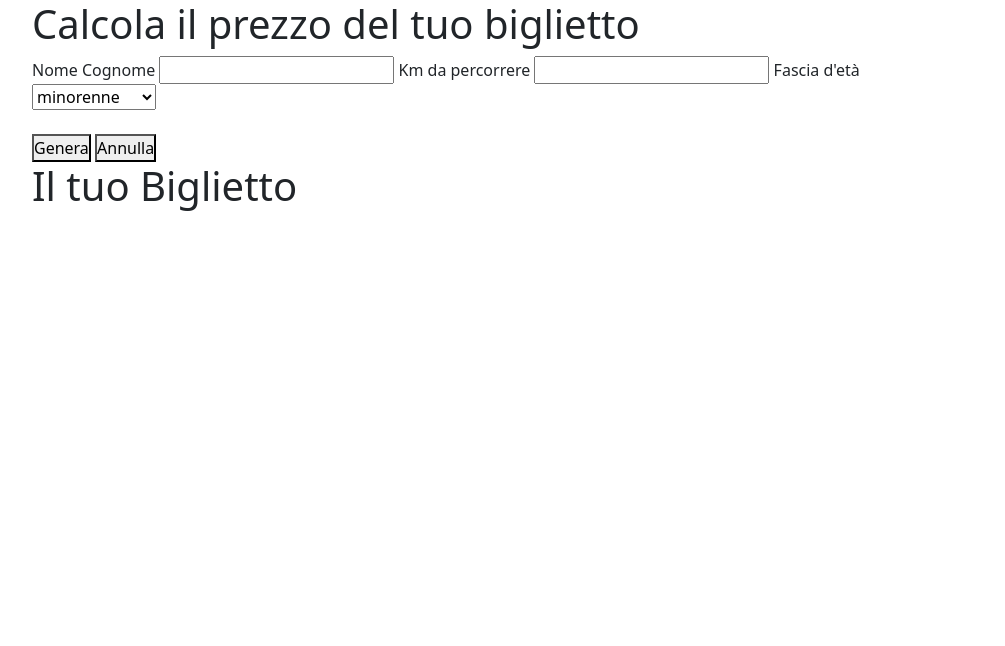
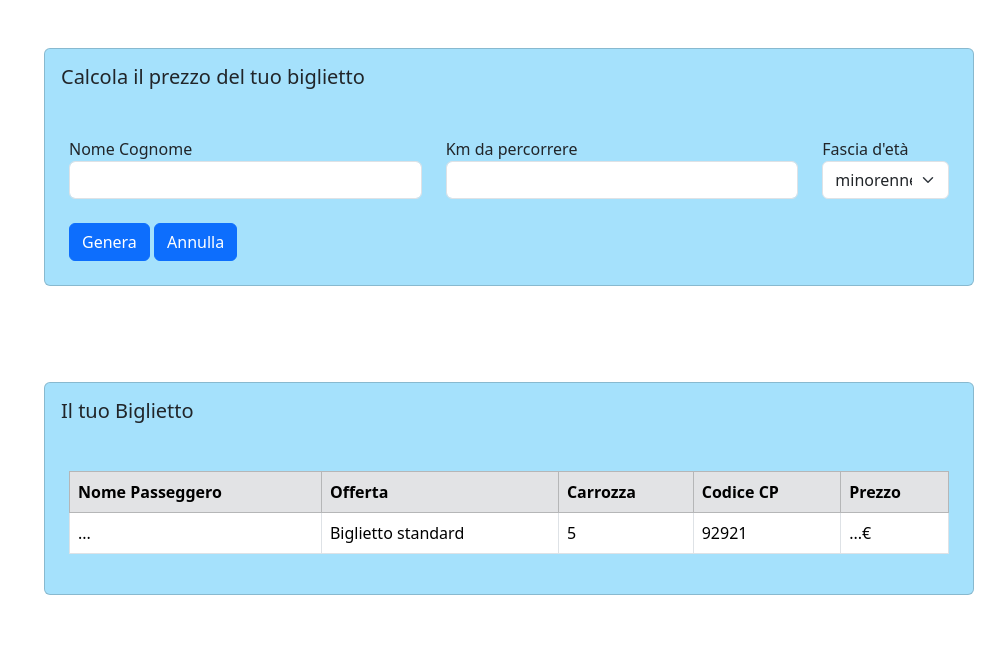
Before and after one commit to xJustFox/js-biglietto-treno-form, a plain HTML site: page index.html in a window 1280 px wide. Shown: the whole page, without its empty margins (131-1136 px from the left). Drawn offline with nearby package versions, Linux system fonts and the light colour scheme.

Commit message:
[Update] detailed the page

```diff
--- a/css/style.css
+++ b/css/style.css
@@ -3,3 +3,11 @@
     padding: 0;
     box-sizing: border-box;
 }
+
+.bg-5ac8fa{
+    background-color: #5ac7fa8a;
+}
+
+input{
+    outline: transparent;
+}
--- a/index.html
+++ b/index.html
@@ -10,31 +10,70 @@
 <body>
     <div class="row justify-content-center">
         <div class="col-9">
-            <h1>Calcola il prezzo del tuo biglietto</h1>
-            <div>
-                <label for="user" >Nome Cognome</label>
-                <input type="text" name="user" id="user">
+            <div class="container">
+                <div class="card my-5 bg-5ac8fa">
+                    <div class="card-body">
+                        <h5 class="card-title">Calcola il prezzo del tuo biglietto</h5>
+                    </div>
+                    <div class="p-4">
+                        <div class="row">
+                            <div class="col-5">
+                                <label for="user" class="form-floating" >Nome Cognome</label>
+                                <input class="form-control" type="text"  name="user" id="user">
+                            </div>
+                            <div class="col-5">
                                 <label for="distance_km">Km da percorrere</label>
-                <input type="text" name="distance_km" id="distance_km">
+                                <input class="form-control ou" type="text" name="distance_km" id="distance_km">
+                            </div>
+                            <div class="col-2">
                                 <label for="age">Fascia d'età</label>
-                <select name="age" id="age">
+                                <select class="form-select" name="age" id="age">
                                     <option value="underage">minorenne</option>
                                     <option value="adult">
                                         maggiorenne
                                     </option>
                                     <option value="over65">over 65</option>
                                 </select>
-                <div class="mt-4">
-                    <button class="btn-send">Genera</button> <button>Annulla</button>
+                            </div>
+                            <div class="col-12 mt-4">
+                                <button class="btn btn-primary btn-send">Genera</button>
+                                <button class="btn btn-primary">Annulla</button>
+                            </div>
+                        </div>
+                    </div>
                 </div>
             </div>
         </div>
 
         <div class="col-9">
-            <h1>Il tuo Biglietto</h1>
-            <div>
-               <span id="passenger"></span>
-               <span id="price-ticket"></span>
+            <div class="container">
+                <div class="card bg-5ac8fa my-5">
+                    <div class="card-body">
+                        <h5 class="card-title">Il tuo Biglietto</h5>
+                    </div>
+                    <div class="p-4">
+                        <table class="table table-bordered">
+                            <thead>
+                              <tr class="table-secondary">
+                                <th scope="col">Nome Passeggero</th>
+                                <th scope="col">Offerta</th>
+                                <th scope="col">Carrozza</th>
+                                <th scope="col">Codice CP</th>
+                                <th scope="col">Prezzo</th>
+                              </tr>
+                            </thead>
+                            <tbody>
+                              <tr>
+                                <td><span id="passenger">...</span></td>
+                                <td>Biglietto standard</td>
+                                <td>5</td>
+                                <td>92921</td>
+                                <td><span id="price-ticket">...</span>&euro;</td>
+                              </tr>
+                            </tbody>
+                        </table>
+                    </div>
+                </div>
             </div>
         </div>
     </div>
```
Lines whose indentation alone changed are shown as unchanged.
